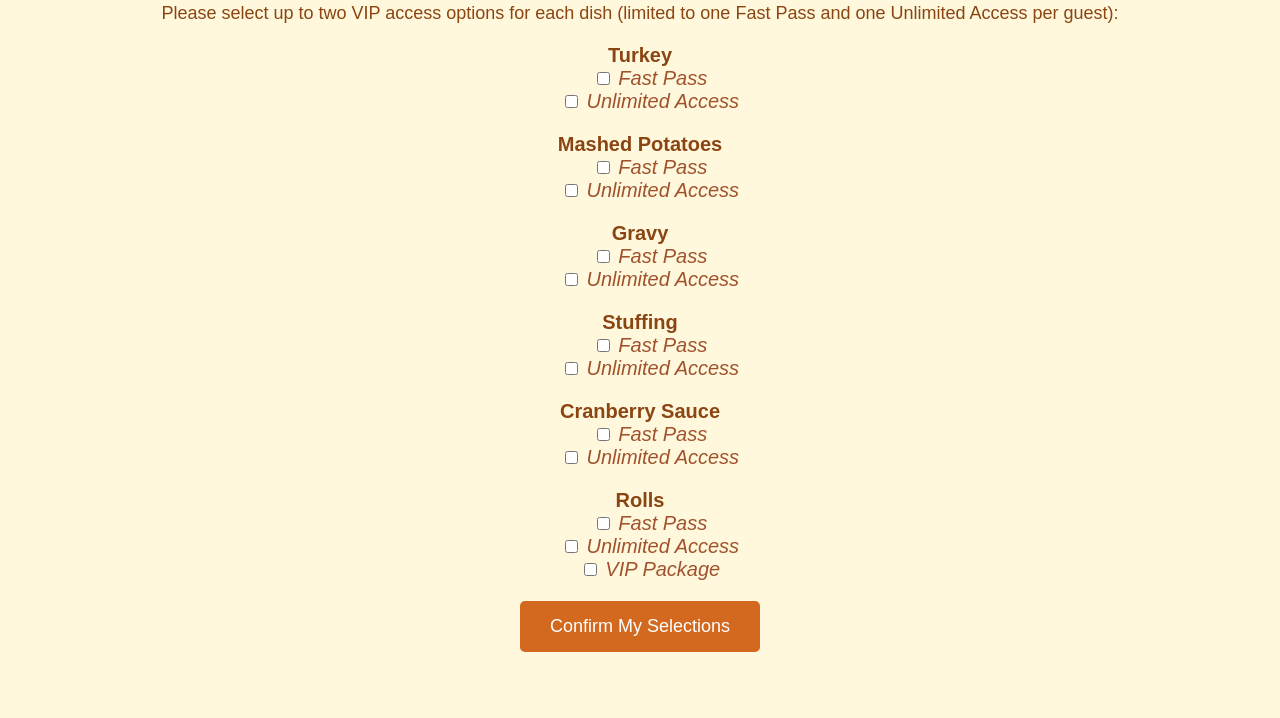
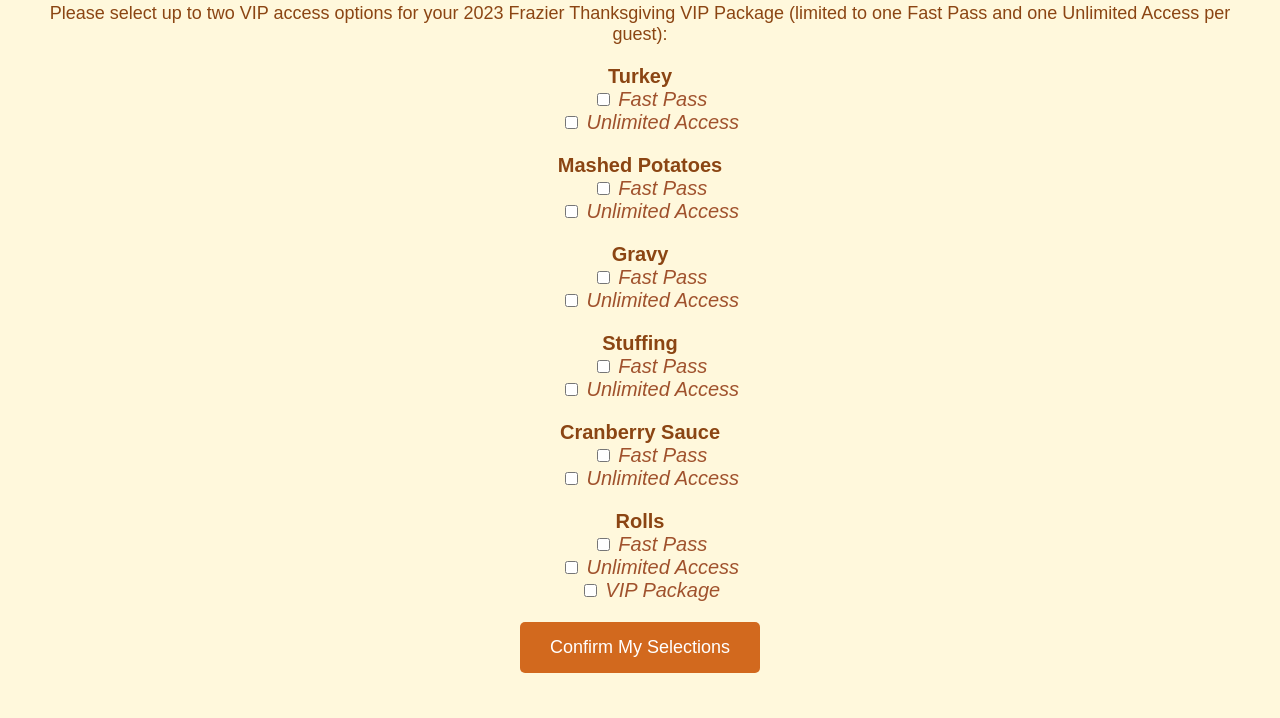
Before and after one commit to GPTeach/ThanksgivingDinnerPackage, a plain HTML site: page index.html in a window 1280 px wide. Shown: the part 82-800 px from the top of the page. Drawn offline with Linux system fonts and the light colour scheme.

Commit message:
Update index.html

```diff
--- a/index.html
+++ b/index.html
@@ -58,7 +58,7 @@
 <body>
     <div class="container">
         <h1>Frazier Thanksgiving VIP Selective Access System</h1>
-        <p>Please select up to two VIP access options for each dish (limited to one Fast Pass and one Unlimited Access per guest):</p>
+        <p>Please select up to two VIP access options for your 2023 Frazier Thanksgiving VIP Package (limited to one Fast Pass and one Unlimited Access per guest):</p>
 
         <div class="food-item">
             <strong>Turkey</strong>
```
